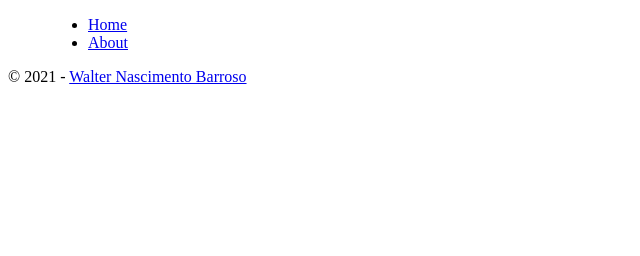
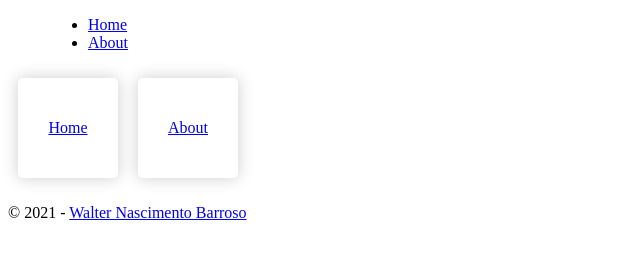
Before and after one commit to walternascimentobarroso/wtools, a plain HTML site: page index.html in a window 1280 px wide. Shown: the whole page, without its empty margins (0-640 px from the left). Drawn offline with Linux system fonts and the light colour scheme.

Commit message:
[NEW] New module of the cards
Signed-off-by: Walter Nascimento Barroso <walter.barroso@mobly.com.br>

```diff
--- a/index.html
+++ b/index.html
@@ -9,9 +9,12 @@
     <body>
         <menu></menu>
 
+        <main></main>
+
         <footer></footer>
 
         <script src="scripts/menu.js"></script>
         <script src="scripts/footer.js"></script>
+        <script src="scripts/card.js"></script>
     </body>
 </html>
--- /dev/null
+++ b/scripts/card.js
@@ -0,0 +1,28 @@
+const mainEl = document.querySelector("main");
+
+const cards = [
+    { url: "/index.html", description: "Home" },
+    { url: "/about.html", description: "About" },
+];
+
+function loadCard() {
+    let div = document.createElement("div");
+    div.style.display = "flex";
+    cards.forEach((el) => {
+        let card = document.createElement("a");
+        card.style.display = "flex";
+        card.style.justifyContent = "center";
+        card.style.alignItems = "center";
+        card.style.width = "100px";
+        card.style.height = "100px";
+        card.style.margin = "10px";
+        card.style.borderRadius = "5px";
+        card.style.boxShadow = "0 0 1em #ccc";
+        card.textContent = el.description;
+        card.href = el.url;
+        div.appendChild(card);
+    });
+    mainEl.appendChild(div);
+}
+
+loadCard();
```
Also changed, not shown: about.html (+1 -0 lines).
